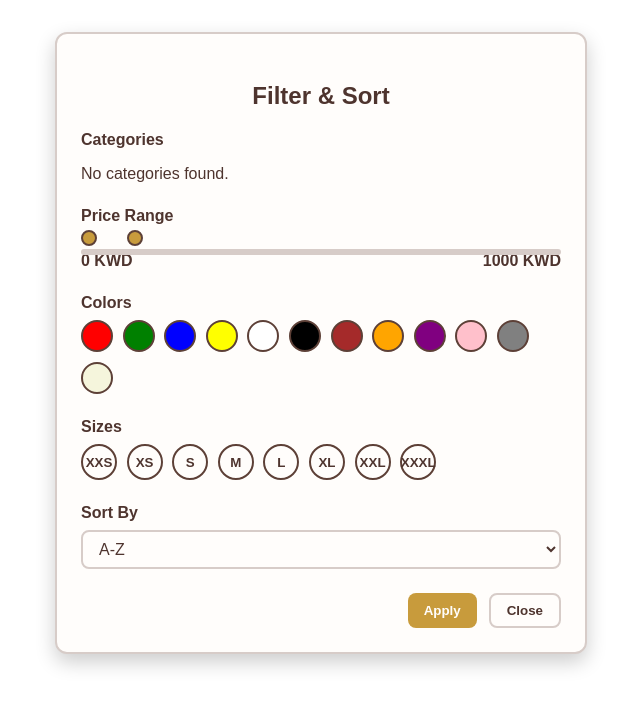
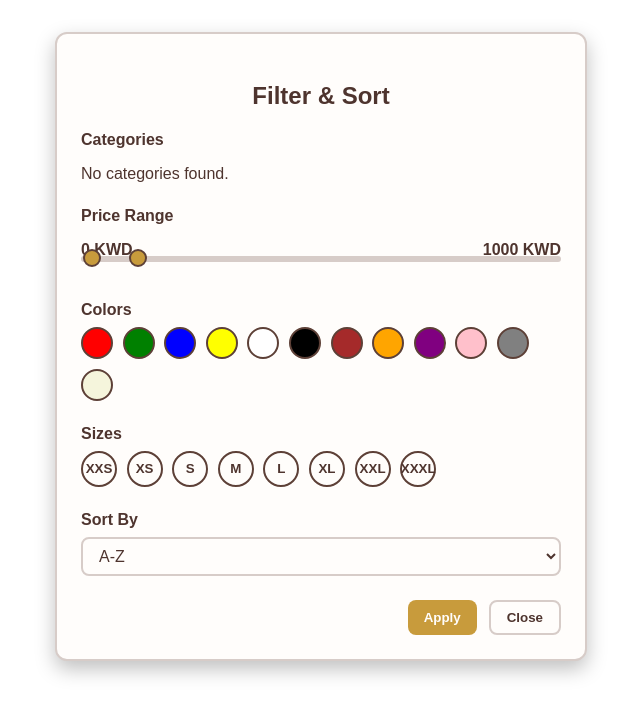
Before and after one commit to BLOUDANJEWELLERY/webns, a Next.js app in the folder nextjs/: page /components/filtersortmodal in a window 1280 px wide. Shown: the top 716 px of the page, without its empty margins (319-959 px from the left). Built offline with nearby package versions, Linux system fonts and the light colour scheme.

Commit message:
Update filter.module.css

```diff
--- a/nextjs/src/styles/filter.module.css
+++ b/nextjs/src/styles/filter.module.css
@@ -6,7 +6,7 @@
   padding: 1.5rem;
   max-width: 480px;
   margin: 2rem auto;
-  box-shadow: 0 8px 20px rgba(0, 0, 0, 0.2);
+  box-shadow: 0 8px 20px rgba(0, 0, 0, 0.25);
   font-family: 'Arial', sans-serif;
   color: #4e342e;
 }
@@ -28,7 +28,7 @@
   margin-bottom: 0.5rem;
 }
 
-/* ----- Categories ----- */
+/* ----- Categories & Custom Checkboxes ----- */
 .categoryNode {
   margin-left: 1rem;
 }
@@ -47,50 +47,53 @@
   margin-right: 0.25rem;
 }
 
+/* Custom checkbox */
+.categoryRow label {
+  display: flex;
+  align-items: center;
+  cursor: pointer;
+  font-weight: 500;
+  position: relative;
+  padding-left: 28px;
+}
+
+.categoryRow input[type="checkbox"] {
+  position: absolute;
+  opacity: 0;
+  cursor: pointer;
+  height: 0;
+  width: 0;
+}
+
+.categoryRow label::before {
+  content: '';
+  position: absolute;
+  left: 0;
+  top: 2px;
+  width: 20px;
+  height: 20px;
+  border: 2px solid #5d4037;
+  border-radius: 4px;
+  background-color: #fffdfb;
+  transition: all 0.2s ease;
+}
+
+.categoryRow input[type="checkbox"]:checked + span::before,
+.categoryRow input[type="checkbox"]:checked + span,
+.categoryRow input[type="checkbox"]:checked + *::before {
+  background-color: #c89b3c;
+  border-color: #5d4037;
+}
+
 .nested {
   margin-left: 1.5rem;
 }
 
-/* ----- Slider ----- */
+/* ----- Price Slider ----- */
 .sliderContainer {
   position: relative;
   width: 100%;
-  display: flex;
-  flex-direction: column;
-  align-items: center;
-}
-
-.rangeSlider {
-  -webkit-appearance: none;
-  width: 100%;
-  height: 6px;
-  background: transparent;
-  position: absolute;
-  pointer-events: none;
-}
-
-.rangeSlider::-webkit-slider-thumb {
-  -webkit-appearance: none;
-  width: 16px;
-  height: 16px;
-  border-radius: 50%;
-  background-color: #c89b3c; /* golden thumb */
-  border: 2px solid #5d4037; /* brown border */
-  cursor: pointer;
-  pointer-events: all;
-  position: relative;
-  z-index: 3;
-}
-
-.rangeSlider::-moz-range-thumb {
-  width: 16px;
-  height: 16px;
-  border-radius: 50%;
-  background-color: #c89b3c;
-  border: 2px solid #5d4037;
-  cursor: pointer;
-  position: relative;
-  z-index: 3;
+  height: 36px;
 }
 
 .rangeTrack {
@@ -104,11 +107,60 @@
   z-index: 1;
 }
 
+.rangeTrackActive {
+  position: absolute;
+  height: 6px;
+  background: #c89b3c;
+  border-radius: 3px;
+  top: 50%;
+  transform: translateY(-50%);
+  z-index: 2;
+}
+
+.rangeSlider {
+  -webkit-appearance: none;
+  width: 100%;
+  height: 36px;
+  background: transparent;
+  position: absolute;
+  pointer-events: all;
+  z-index: 3;
+}
+
+.rangeSlider::-webkit-slider-thumb {
+  -webkit-appearance: none;
+  width: 18px;
+  height: 18px;
+  border-radius: 50%;
+  background-color: #c89b3c;
+  border: 2px solid #5d4037;
+  cursor: pointer;
+  margin-top: -6px;
+  transition: transform 0.2s ease;
+}
+
+.rangeSlider::-moz-range-thumb {
+  width: 18px;
+  height: 18px;
+  border-radius: 50%;
+  background-color: #c89b3c;
+  border: 2px solid #5d4037;
+  cursor: pointer;
+  transition: transform 0.2s ease;
+}
+
+.rangeSlider:hover::-webkit-slider-thumb {
+  transform: scale(1.2);
+}
+
+.rangeSlider:hover::-moz-range-thumb {
+  transform: scale(1.2);
+}
+
 .sliderValues {
   display: flex;
   justify-content: space-between;
-  width: 100%;
-  margin-top: 1.2rem;
+  margin-top: 1rem;
   font-weight: 600;
 }
 
```
